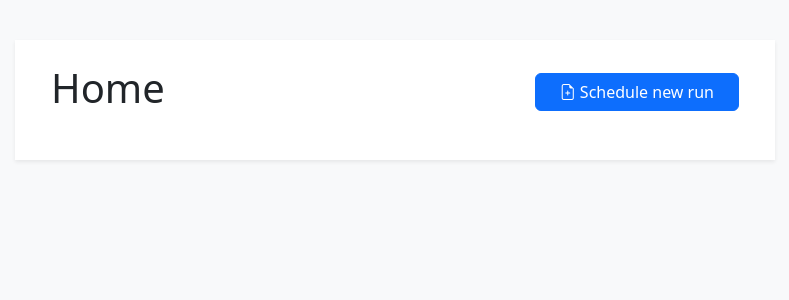
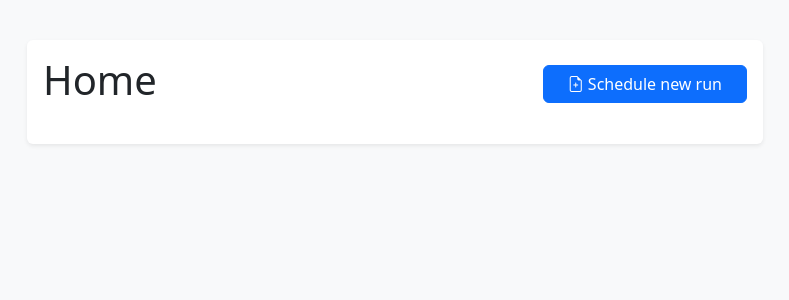
Before and after one commit to deep-learning-for-humans/spam-slaya, a Flask app: template app/templates/home.html in a window 1280 px wide. Shown: the top 300 px of the page, without its empty margins (245-1034 px from the left). Run offline with Flask 3, Linux system fonts and the light colour scheme; the template is opened without the code that fills it, so the values that code supplies are empty.

Commit message:
Use cards here too

```diff
--- a/app/templates/home.html
+++ b/app/templates/home.html
@@ -5,19 +5,21 @@
 {% block body %}
 
 <div class="row">
-    <div class="col-8 offset-2 bg-white shadow-sm">
-        <div class="p-4">
-            <div class="row">
+    <div class="col-8 offset-2">
+        </form>
+        <div class="card border border-0 shadow-sm">
+            <div class="card-body">
+
+                <div class="row mb-3">
                     <div class="col-6">
                         <h1>Home</h1>
                     </div>
                     <div class="col-6 text-end align-self-center">
                         <form action="/schedule-run" method="POST">
-                        <button class="btn px-4 btn-primary" type="submit"><i class="bi-file-earmark-plus"></i> Schedule new run</button>
-                    </form>
+                            <button class="btn px-4 btn-primary" type="submit"><i class="bi-file-earmark-plus"></i>
+                                Schedule new
+                                run</button>
                     </div>
-            </div>
-            <div class="text-end mb-3">
                 </div>
 
                 {% if runs %}
@@ -44,7 +46,8 @@
                                 {{ run.ended_at.strftime("%Y-%m-%d %H:%M:%S") if run.ended_at }}
                             </td>
                             <td class="align-middle">{{ run.status.value }}</td>
-                        <td class="align-middle"><a href="{{ url_for('run_status', run_id = run.id) }}">Status</a></td>
+                            <td class="align-middle"><a class="link-underline link-underline-opacity-0" href="{{ url_for('run_status', run_id = run.id) }}">Status <i class="bi-arrow-right"></i></a>
+                            </td>
                         </tr>
                         {% endfor %}
                     </tbody>
@@ -52,6 +55,7 @@
             </div>
         </div>
     </div>
+</div>
 {% endif %}
 
 {% endblock %}
```
Lines whose indentation alone changed are shown as unchanged.
